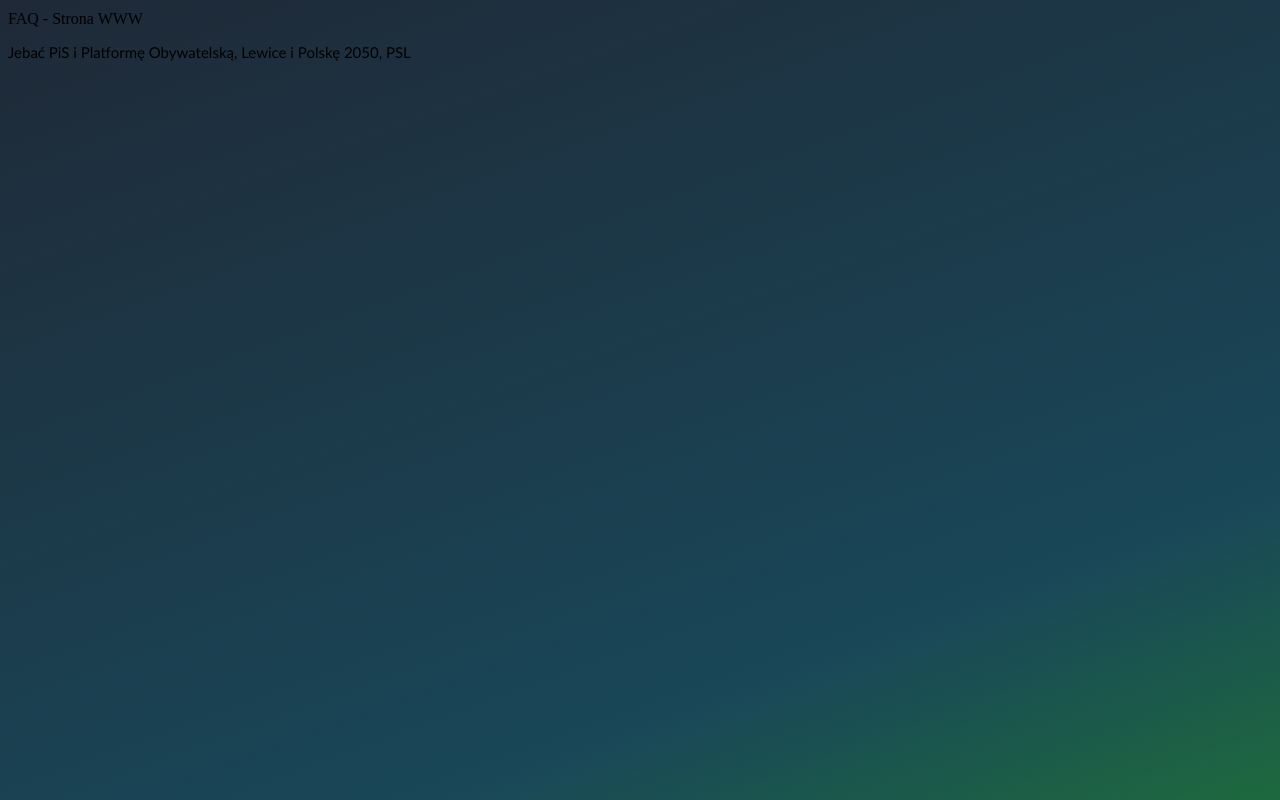
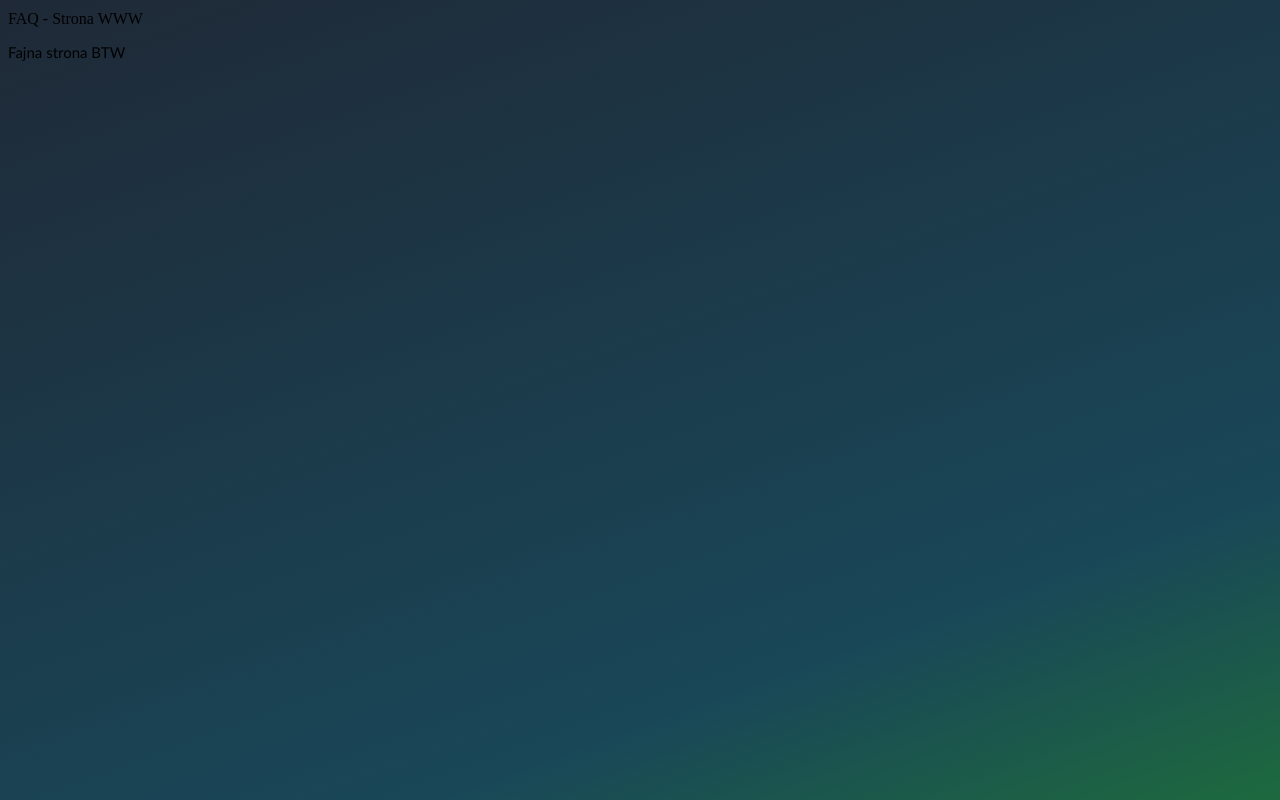
Before and after one commit to PanKonduktorYT/MyBlog, a plain HTML site: page faq.html in a window 1280 px wide. Shown: the top 800 px of the page. Drawn offline with Linux system fonts and the light colour scheme.

Commit message:
testcomitv3

```diff
--- a/faq.html
+++ b/faq.html
@@ -10,6 +10,6 @@
 </head>
 <body>
     FAQ - Strona WWW
-    <p>Jebać PiS i Platformę Obywatelską, Lewice i Polskę 2050, PSL </p>
+    <p>Fajna strona BTW</p>
 </body>
 </html>
```
